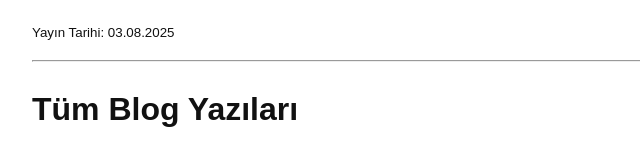
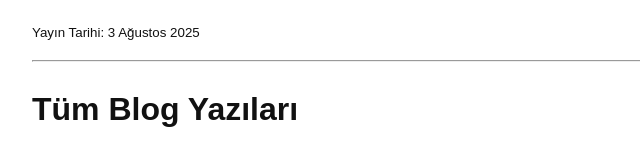
Before and after one commit to roofferg/rusyablog, an Eleventy site: page blog.html in a window 1280 px wide. Shown: the part 198-364 px from the top of the page, 240-880 px from the left. Built offline with nearby package versions, Linux system fonts and the light colour scheme; Eleventy itself is replaced by a stand-in of ours; files that its build step writes are made by us from their sources.

Commit message:
Update post.njk

```diff
--- a/_includes/post.njk
+++ b/_includes/post.njk
@@ -17,7 +17,7 @@
     </header>
     <div class="blog-container">
         <h1>{{ title }}</h1>
-        <p><small>Yayın Tarihi: {{ page.date.toLocaleDateString('tr-TR') }}</small></p>
+        <p><small>Yayın Tarihi: {{ page.date | readableDate }}</small></p>
         {% if thumbnail %}
             <img src="/{{ thumbnail }}" alt="{{ title }}">
         {% endif %}
```
